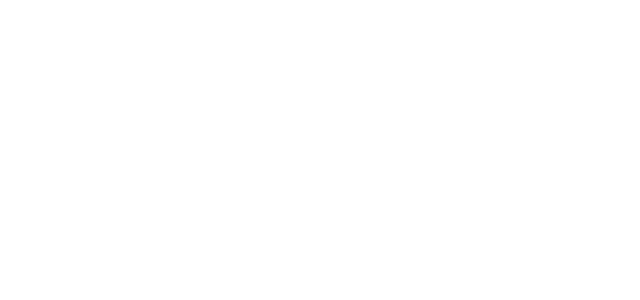
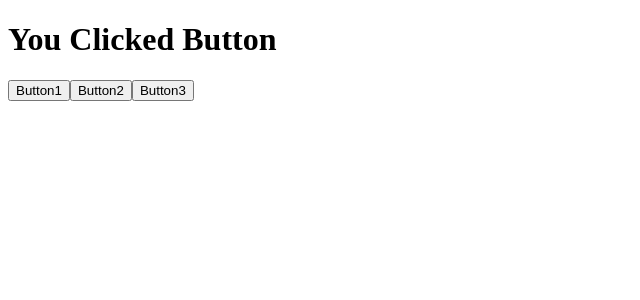
Before and after one commit to Joele-E/esercizio5_09, a React (Create React App) app: page / in a window 1280 px wide. Shown: the top 300 px of the page, without its empty margins (0-640 px from the left). Built offline with nearby package versions, Linux system fonts and the light colour scheme.

Commit message:
exercise done

```diff
--- a/src/App.js
+++ b/src/App.js
@@ -1,7 +1,12 @@
 import React from "react";
+import ClickTracker from "./ClickTracker";
 
 export default class App extends React.Component {
   render() {
-    return <div></div>;
+    return (
+      <div>
+        <ClickTracker />
+      </div>
+    );
   }
 }
--- /dev/null
+++ b/src/ClickTracker.js
@@ -0,0 +1,28 @@
+import React from "react";
+
+export default class ClickTracker extends React.Component {
+  state = {
+    button: "",
+  };
+
+  handleButtonEvent = (event) => {
+    let buttonPressed = event.target.id;
+    this.setState({ button: buttonPressed });
+  };
+  render() {
+    return (
+      <div>
+        <h1>You Clicked Button {this.state.button}</h1>
+        <button id="1" onClick={this.handleButtonEvent}>
+          Button1
+        </button>
+        <button id="2" onClick={this.handleButtonEvent}>
+          Button2
+        </button>
+        <button id="3" onClick={this.handleButtonEvent}>
+          Button3
+        </button>
+      </div>
+    );
+  }
+}
```
